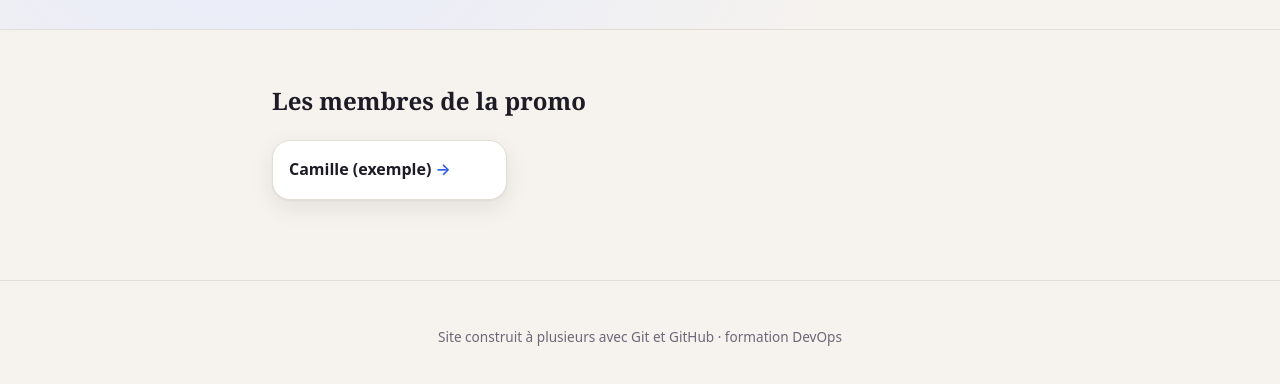
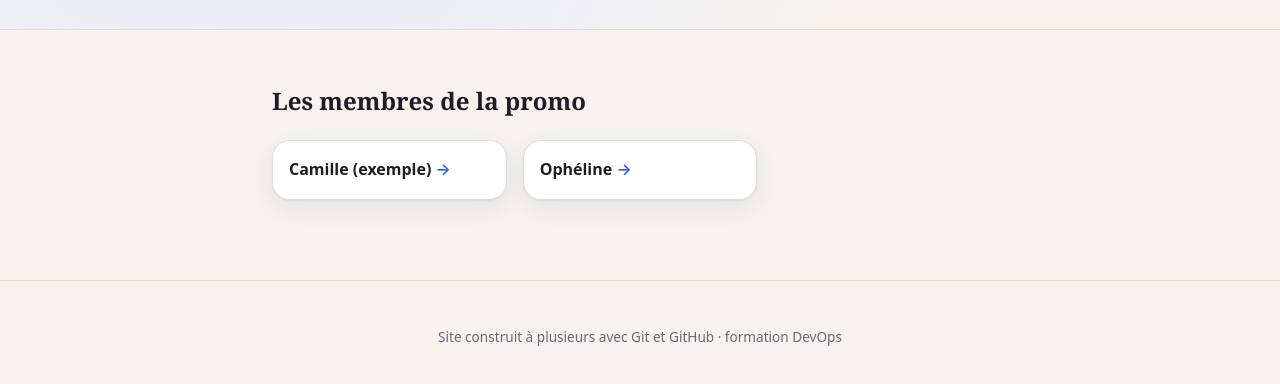
Before and after one commit to Quen2/git_collabo, a plain HTML site: page index.html in a window 1280 px wide. Shown: the part 218-602 px from the top of the page. Drawn offline with Linux system fonts and the light colour scheme.

Commit message:
feat : ajout lien carte opheline

```diff
--- a/index.html
+++ b/index.html
@@ -21,6 +21,7 @@
       <ul class="promo">
         <li><a href="cartes/exemple.html">Camille (exemple)</a></li>
         <!-- chacun ajoute sa ligne ICI, juste au-dessus de ce commentaire -->
+        <li><a href="cartes/opheline.html">Ophéline</a></li>
       </ul>
     </main>
 
```
